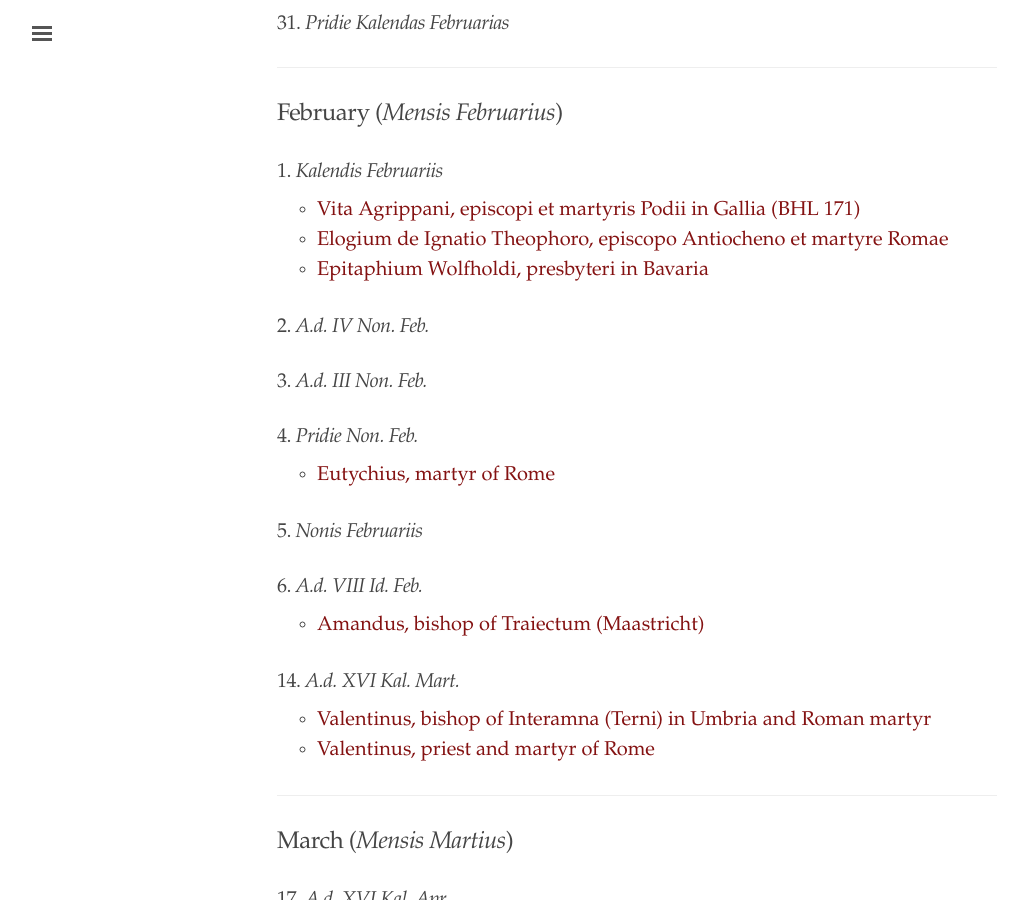
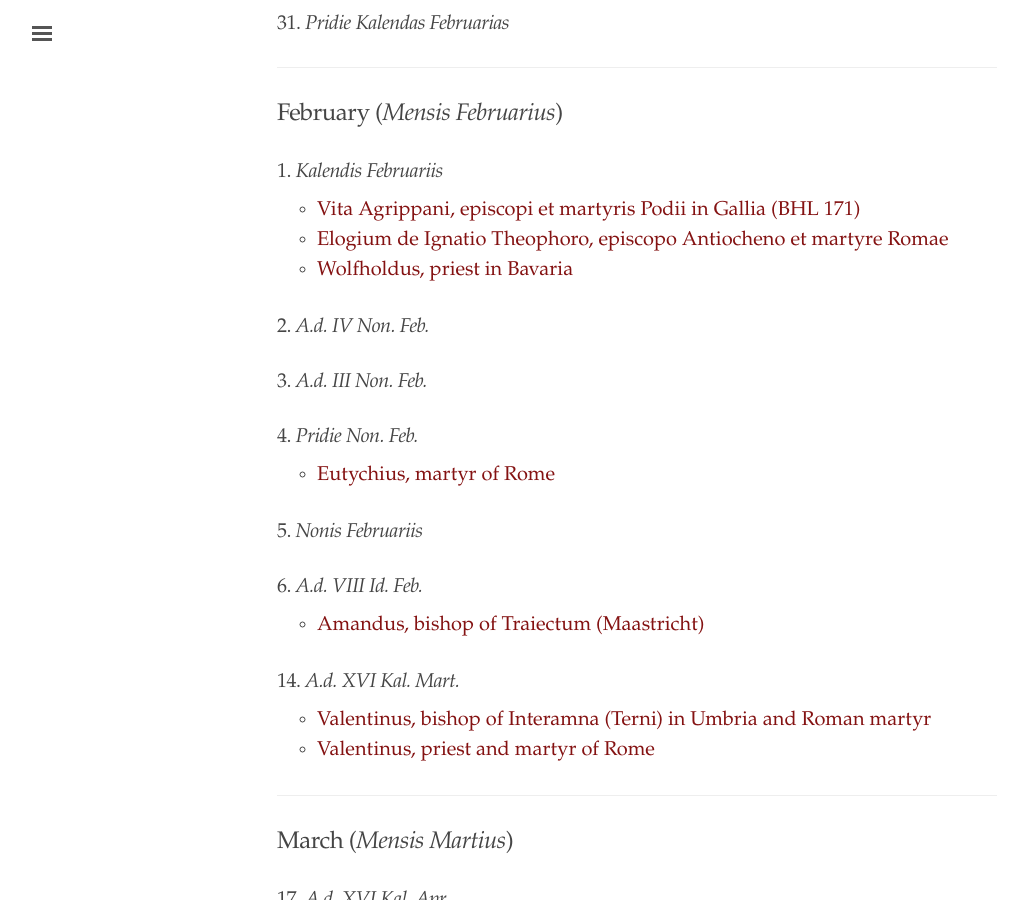
Before and after one commit to cjkoepke1/latin-hagiography, a Jekyll site: the page built from index.md, in a window 1280 px wide and 900 px high, scrolled down 6418 px. Shown: the whole window, without its empty margins (3-1031 px from the left). Built offline with Jekyll 4.4.1, drawn with Linux system fonts in a browser that asks for light colours.

Commit message:
Updated Wolfholdus presbyter link

```diff
--- a/index.md
+++ b/index.md
@@ -231,7 +231,7 @@ title: "Latin Hagiography"
 
 - [Vita Agrippani, episcopi et martyris Podii in Gallia (BHL 171)](https://cjkoepke1.github.io/latin-hagiography/texts/vita-agrippani-episcopi)
 - [Elogium de Ignatio Theophoro, episcopo Antiocheno et martyre Romae](https://cjkoepke1.github.io/latin-hagiography/texts/elogium-de-ignatio-theophoro)
-- [Epitaphium Wolfholdi, presbyteri in Bavaria](https://cjkoepke1.github.io/latin-hagiography/texts/epitaphium-wolfholdi)
+- [Wolfholdus, priest in Bavaria](https://cjkoepke1.github.io/latin-hagiography/saints/wolfholdus-presbyter)
 
 ### 2. *A.d. IV Non. Feb.*
 
```
